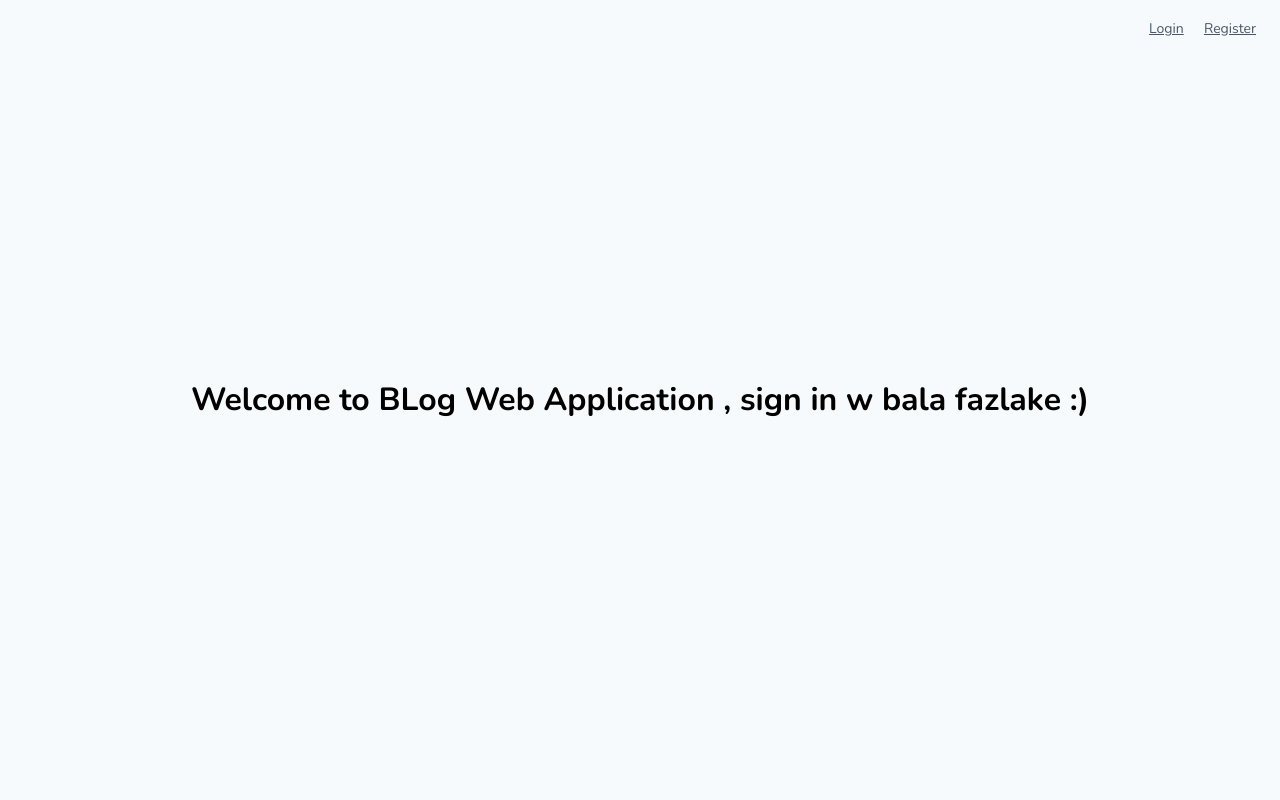
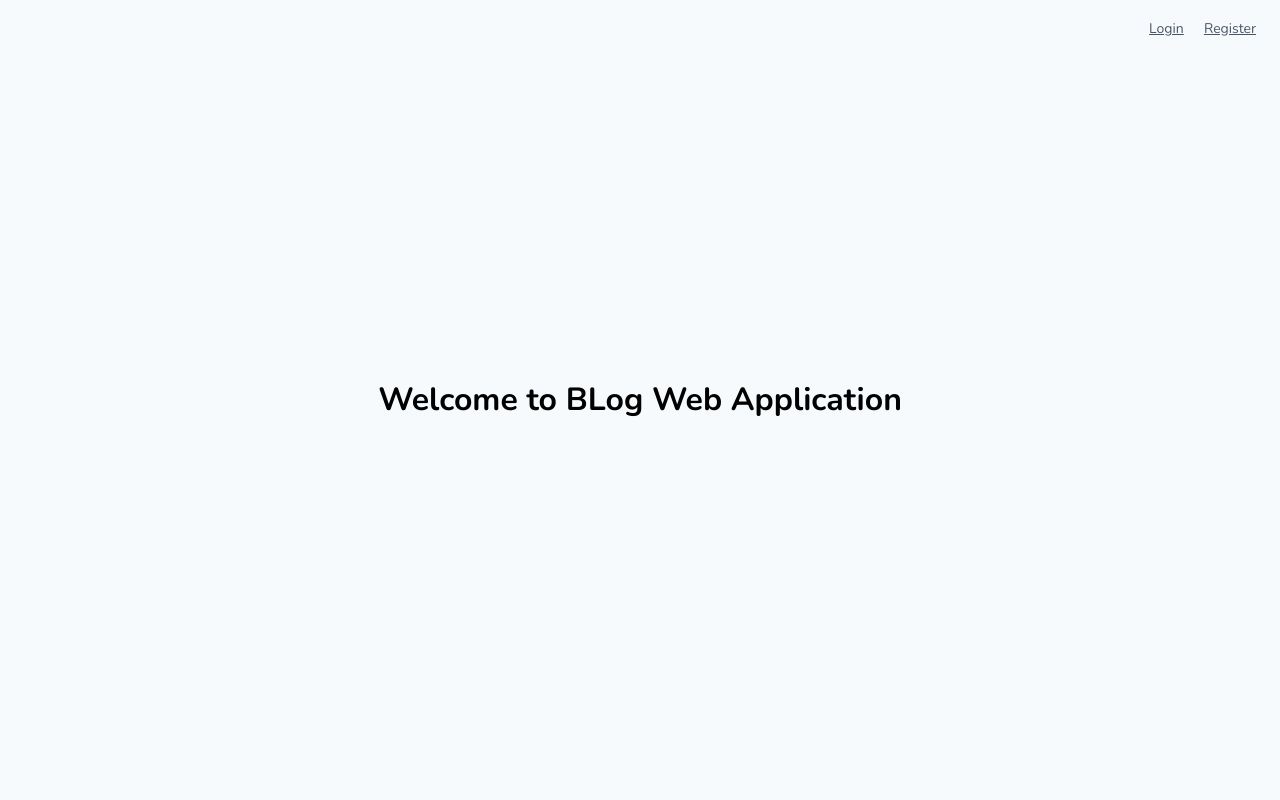
Before and after one commit to imadmostafa/Imad_SEFactoryProjects1, a Laravel app: page / in a window 1280 px wide. Run offline with Laravel 8, Linux system fonts and the light colour scheme.

Commit message:
Final Submission

```diff
--- a/Blog_LaravelProject/resources/views/welcome.blade.php
+++ b/Blog_LaravelProject/resources/views/welcome.blade.php
@@ -39,7 +39,7 @@
 
 
          <div>
-             <h1> Welcome to BLog Web Application , sign in w bala fazlake :)</h1>
+             <h1> Welcome to BLog Web Application </h1>
          </div>
 
 
```
